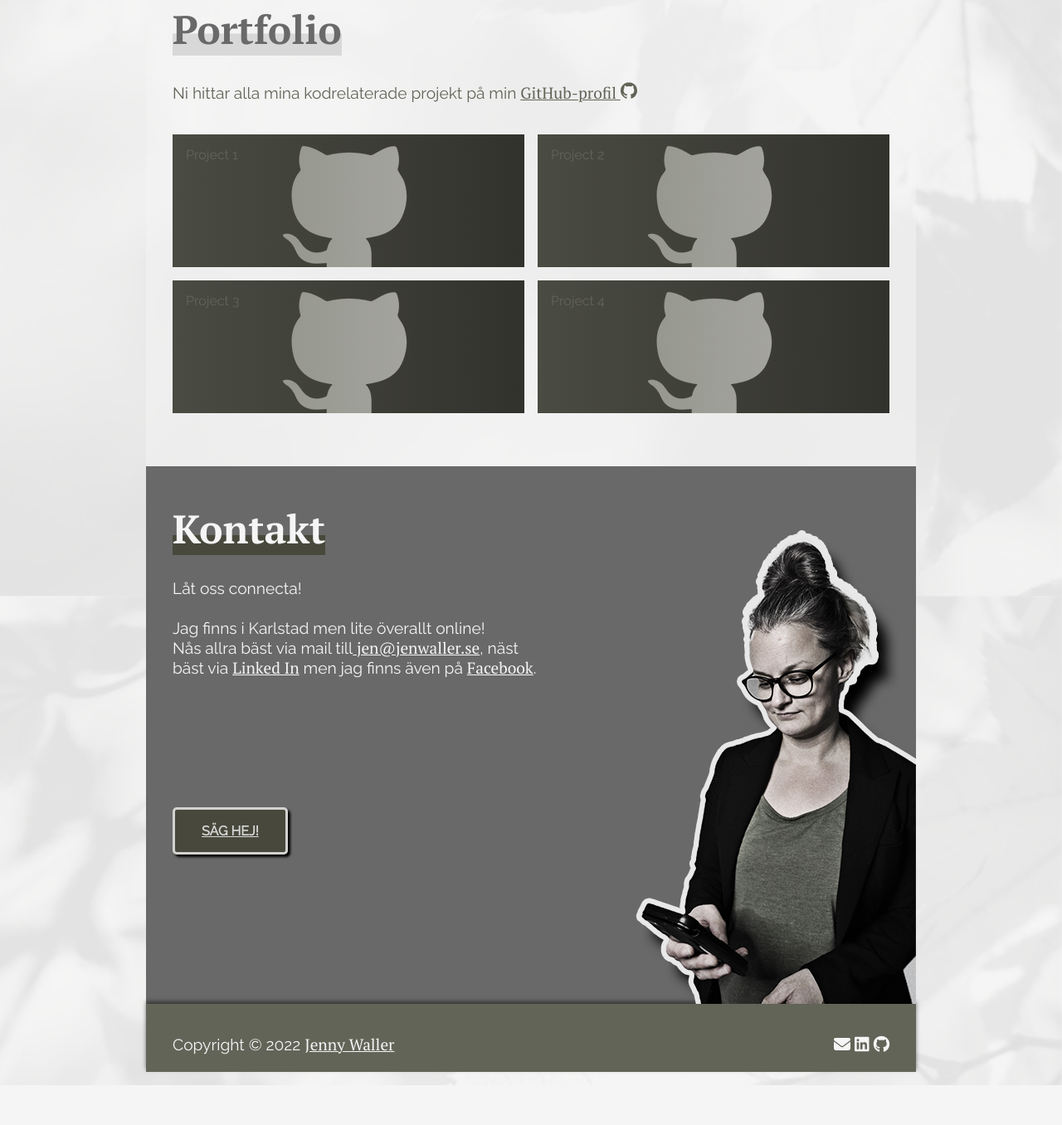
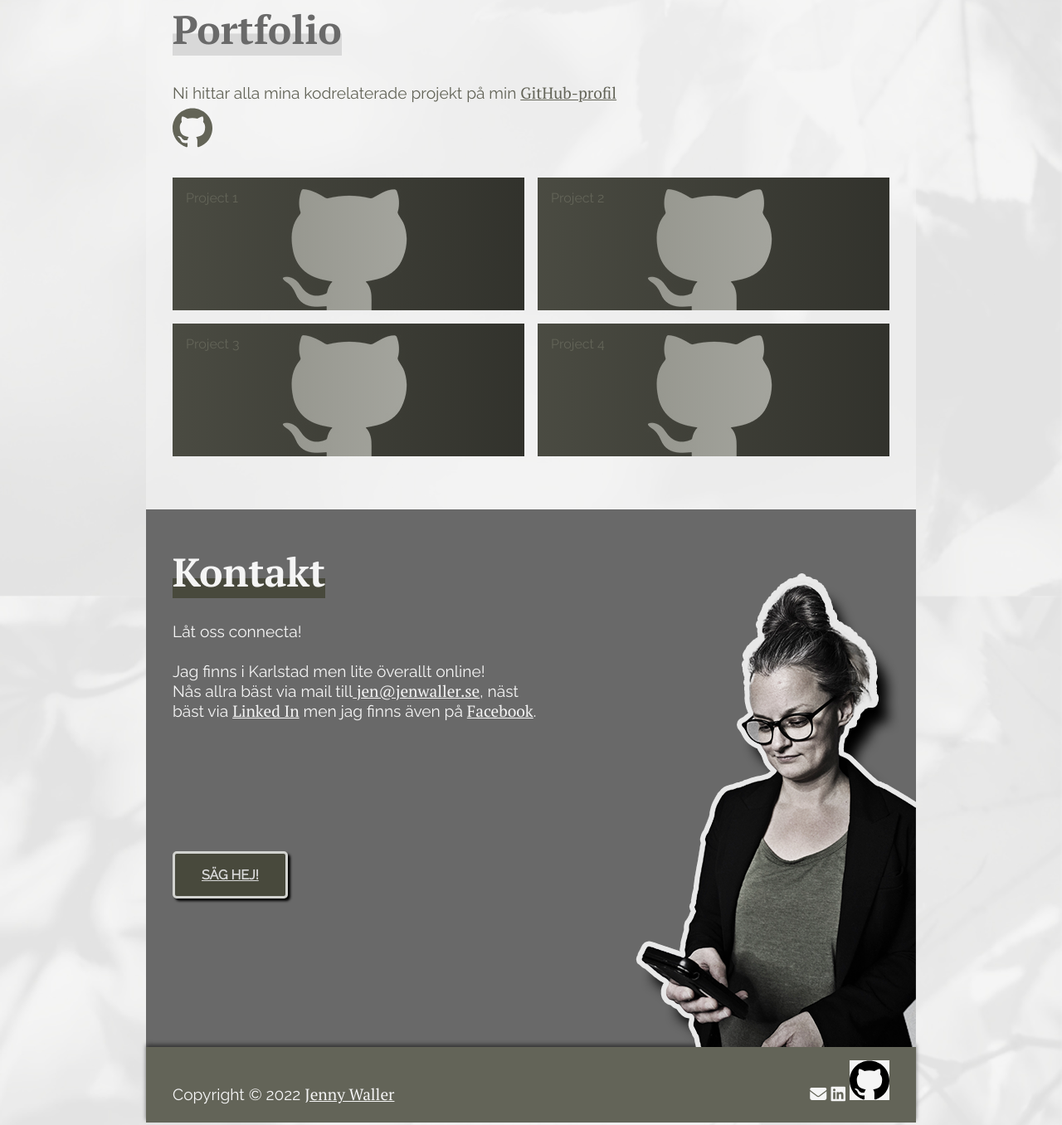
Before and after one commit to jenmwa/cv-HTML-CSS, a plain HTML site: page index.html in a window 1280 px wide. Shown: the part 2731-4087 px from the top of the page at 83% size. Before the commit the page ends 4039 px from the top, so only its background shows below. Drawn offline with Linux system fonts and the light colour scheme.

Commit message:
:bug: CTA btn

```diff
--- a/index.html
+++ b/index.html
@@ -115,8 +115,8 @@
         <section class="portfolio">
             <div class="portfolio-heading">
                  <h3 class="text-line">Portfolio</h3>
-                 <p>Ni hittar alla mina kodrelaterade projekt på min <a href="https:github.com/jenny" target="_blank">GitHub-profil
-                <img class="symbol-github" src="img/github.svg" width=20 height=20 alt="GitHub symbol" titel="GitHub"></a></p>
+                 <p>Ni hittar alla mina kodrelaterade projekt på min <a href="https:github.com/jenmwa" target="_blank">GitHub-profil</p>
+                <img class="symbol-github" src="img/github.svg" width=48 height=48 alt="GitHub symbol" titel="GitHub"></a>
                 <div class="grid-container">
                     <div class="grid-item1">Project 1</div>
                     <div class="grid-item2">Project 2</div>
@@ -139,7 +139,7 @@
                     Nås allra bäst via mail till<a href="mailto:jen@jenwaller.se" target="_blank"> jen@jenwaller.se</a>, näst bäst via <a href="https://www.linkedin.com/in/jenny-waller/" target="_blank">Linked In</a> men jag finns även på <a href="https://www.facebook.com/jenmwaller" target="_blank">Facebook</a>.
                 </p>
                 <div class="grid-btn">
-                    <a class="jenny-btn" href="#about">säg hej!</a>
+                    <a class="jenny-btn" href="mailto:jen@jenwaller.se" target="_blank">säg hej!</a>
                 </div>
             </div>
         </section>
@@ -156,8 +156,7 @@
                         <i class="fa fa-envelope"></i></a>
                     <a aria-label="LinkedIn symbol" href="https://www.linkedin.com/in/jenny-waller/" target="_blank">
                         <i class="fa-brands fa-linkedin"></i></a>
-                    <a aria-label="GitHub symbol" href="https://github.com/jenmwa" target="_blank">
-                        <i class="fa-brands fa-github"></i></a>
+                    <a href="https://github.com/jenmwa" target="_blank"><img class="symbol-github" src="img/github.svg" width=48 height=48 alt="GitHub symbol" titel="GitHub"></a>
         </div>
     </footer>
 
--- a/styles/_base.scss
+++ b/styles/_base.scss
@@ -400,4 +400,8 @@ body {
         a{
             color:$primary-color-light;
         }
+
+        img {
+            background-color:#f5f5f5;
+        }
     }
```
Also changed, not shown: styles/style.css, 3 other files.
